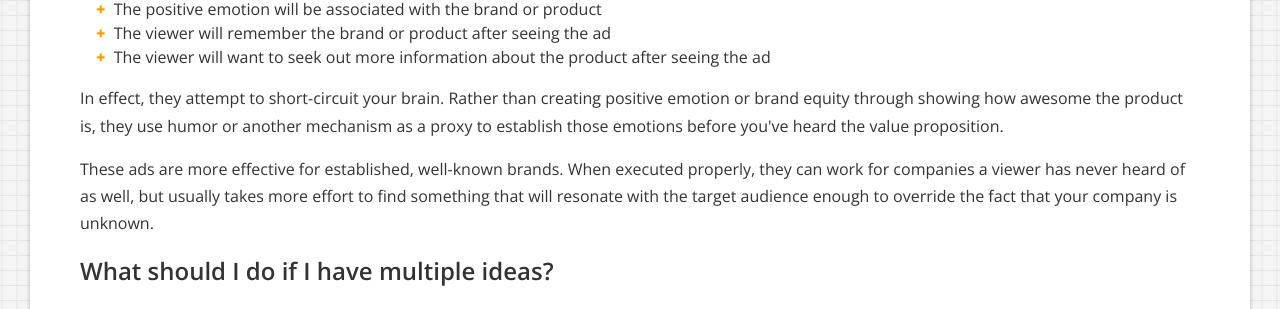
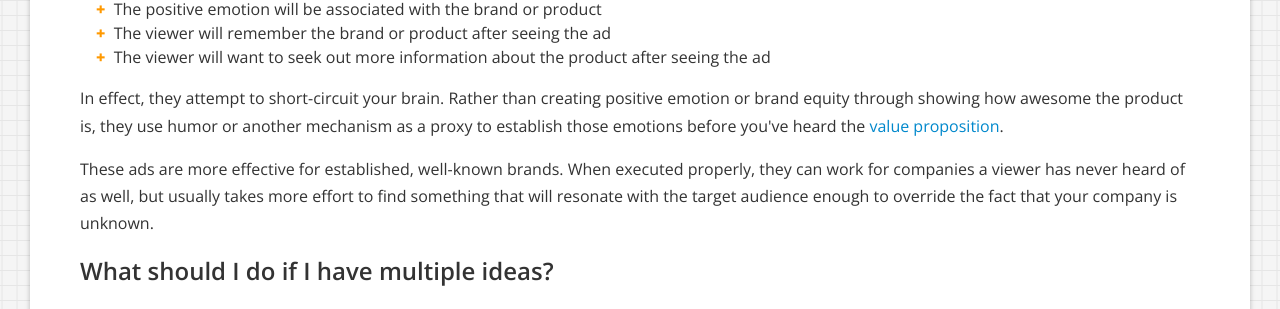
Before and after one commit to syelle/syelle.github.com, a Jekyll site: the page built from _posts/2012-08-12-sell-your-product-then-ask-for-money.html, in a window 1280 px wide and 900 px high, scrolled down 1536 px. Shown: the part 173-482 px from the top of the window. Built offline with Jekyll 4.4.1, drawn with Linux system fonts in a browser that asks for light colours; comment, search, counter and statistics services are not loaded; some of the changed lines change nothing that is shown.

Commit message:
fix image link for production, add titles to links

```diff
--- a/_posts/2012-08-12-sell-your-product-then-ask-for-money.html
+++ b/_posts/2012-08-12-sell-your-product-then-ask-for-money.html
@@ -16,7 +16,7 @@
 <p>I proposed that we could split-test this version with others. However, I also submitted that there may be a more effective version of this ad.</p>
 
 <h3>Show the Value Proposition First</h3>
-<img class="thumbnail" src="../../../../assets/img/blog/2012-08/futurama-fry-shut-up-and-take-my-money.jpg" alt="Futurama 6ACV03 - Attack of the Killer App. Image from Know Your Meme: http://knowyourmeme.com/photos/264200-shut-up-and-take-my-money" title="If only it were this easy." width="500px" height="281px"/>
+<img class="thumbnail" src="http://min-maxing.com/assets/img/blog/2012-08/futurama-fry-shut-up-and-take-my-money.jpg" alt="Futurama 6ACV03 - Attack of the Killer App. Image from Know Your Meme: http://knowyourmeme.com/photos/264200-shut-up-and-take-my-money" title="If only it were this easy." width="500px" height="281px"/>
 
 <p>Imagine you are in a bar and you see an someone you'd like to get to know a little better. After approaching that person, what would you do?</p>
 <ul>
@@ -44,7 +44,7 @@
 <h3>Time is short. Make an impact.</h3>
 <p>Not only do you need to help people move through the purchase funnel, but you don't have long to hook them in. You have a few seconds at most to hook in a user as they scan over your banner ads, landing page, email newsletter, or other non-video marketing effort. How do you get someone interested enough to learn more in those few seconds?</p>
 
-<p>These few seconds are essentially an <a href="http://en.wikipedia.org/wiki/Elevator_pitch">elevator pitch</a> to the viewer. Imagine what you would say if you only had 5 seconds with someone on an elevator to convince them to research your product when they get out of the elevator. It might be the problem that the product solves, a key feature, an endorsement by someone they recognize, or something else. In fact, you'll probably come up with several ideas. It'll be a great opportunity to split-test different versions to test your assumptions!</p>
+<p>These few seconds are essentially an <a href="http://en.wikipedia.org/wiki/Elevator_pitch" title="Elevator Pitch - Wikipedia">elevator pitch</a> to the viewer. Imagine what you would say if you only had 5 seconds with someone on an elevator to convince them to research your product when they get out of the elevator. It might be the problem that the product solves, a key feature, an endorsement by someone they recognize, or something else. In fact, you'll probably come up with several ideas. It'll be a great opportunity to split-test different versions to test your assumptions!</p>
 
 <h3>What about funny/emotional ads? They don't show me value!</h3>
 <p>Advertisements that rely on emotion are relying on the assumptions that:</p>
@@ -55,7 +55,7 @@
 <li>The viewer will want to seek out more information about the product after seeing the ad</li>
 </ul>
 
-<p>In effect, they attempt to short-circuit your brain. Rather than creating positive emotion or brand equity through showing how awesome the product is, they use humor or another mechanism as a proxy to establish those emotions before you've heard the value proposition.</p>
+<p>In effect, they attempt to short-circuit your brain. Rather than creating positive emotion or brand equity through showing how awesome the product is, they use humor or another mechanism as a proxy to establish those emotions before you've heard the <a href="http://en.wikipedia.org/wiki/Value_proposition" title="Value Proposition - Wikipedia">value proposition</a>.</p>
 
 <p>These ads are more effective for established, well-known brands. When executed properly, they can work for companies a viewer has never heard of as well, but usually takes more effort to find something that will resonate with the target audience enough to override the fact that your company is unknown.</p>
 
```
